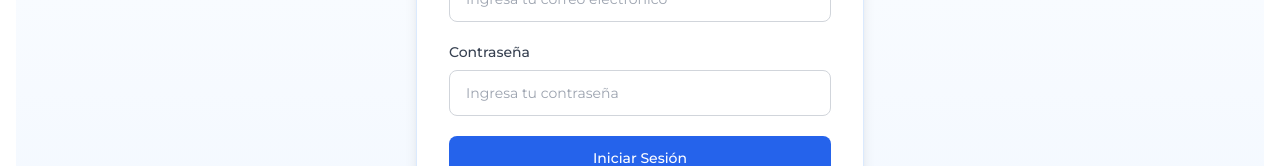
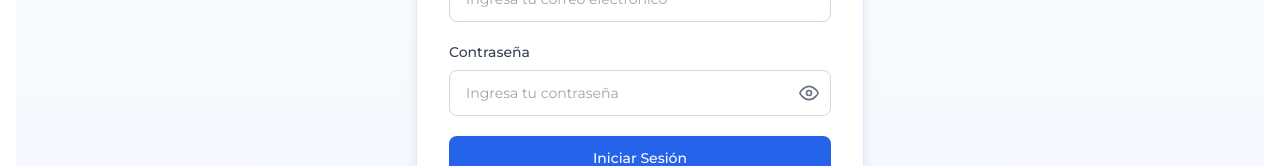
Before and after one commit to peterpunk97/cookieprint, a React (Vite) app: page /login in a window 1280 px wide. Shown: the part 390-556 px from the top of the page. Built offline with nearby package versions, Linux system fonts and the light colour scheme; no server answers.

Commit message:
actualización login y registro

```diff
--- a/src/pages/LoginPage.tsx
+++ b/src/pages/LoginPage.tsx
@@ -1,26 +1,27 @@
-"use client"
+"use client";
 
-import type React from "react"
-
-import { useState } from "react"
-import { Link, Navigate } from "react-router-dom"
-import { useLogin, useUser } from "../hooks"
-import { Loader } from "../components/shared/Loader"
+import type React from "react";
+import { useState } from "react";
+import { Link, Navigate } from "react-router-dom";
+import { useLogin, useUser } from "../hooks";
+import { Loader } from "../components/shared/Loader";
+import { FiEye, FiEyeOff } from "react-icons/fi";
 
 export const LoginPage = () => {
-  const [email, setEmail] = useState("")
-  const [password, setPassword] = useState("")
-  const { mutate, isPending } = useLogin()
+  const [email, setEmail] = useState("");
+  const [password, setPassword] = useState("");
+  const [showPassword, setShowPassword] = useState(false);
 
-  const { session, isLoading } = useUser()
+  const { mutate, isPending } = useLogin();
+  const { session, isLoading } = useUser();
 
   const onLogin = (e: React.FormEvent) => {
-    e.preventDefault()
-    mutate({ email, password })
-  }
+    e.preventDefault();
+    mutate({ email, password });
+  };
 
-  if (isLoading) return <Loader />
-  if (session) return <Navigate to="/" />
+  if (isLoading) return <Loader />;
+  if (session) return <Navigate to="/" />;
 
   return (
     <div className="min-h-screen flex flex-col items-center justify-center px-4 py-12 bg-gradient-to-b from-white to-blue-50">
@@ -32,7 +33,6 @@ export const LoginPage = () => {
 
         {isPending ? (
           <div className="w-full flex justify-center py-12">
-            {/* Custom spinner replacing LuLoader */}
             <div className="relative w-16 h-16">
               <div className="absolute w-full h-full rounded-full border-4 border-t-blue-600 border-r-blue-300/30 border-b-blue-300/10 border-l-blue-300/30 animate-spin"></div>
               <div className="absolute w-full h-full flex items-center justify-center">
@@ -66,17 +66,26 @@ export const LoginPage = () => {
                     to="/recuperar-password"
                     className="text-xs text-blue-600 hover:text-blue-800 transition-colors"
                   >
-
                   </Link>
                 </div>
+
+                <div className="relative">
                   <input
                     id="password"
-                  type="password"
+                    type={showPassword ? "text" : "password"}
                     placeholder="Ingresa tu contraseña"
-                  className="border border-gray-300 text-gray-900 px-4 py-3 placeholder:text-gray-400 text-sm rounded-lg w-full focus:ring-2 focus:ring-blue-500 focus:border-transparent transition-all outline-none"
+                    className="border border-gray-300 text-gray-900 px-4 py-3 pr-12 placeholder:text-gray-400 text-sm rounded-lg w-full focus:ring-2 focus:ring-blue-500 focus:border-transparent transition-all outline-none"
                     value={password}
                     onChange={(e) => setPassword(e.target.value)}
                   />
+                  <button
+                    type="button"
+                    onClick={() => setShowPassword((prev) => !prev)}
+                    className="absolute right-3 top-1/2 transform -translate-y-1/2 text-gray-500 hover:text-black"
+                  >
+                    {showPassword ? <FiEyeOff size={20} /> : <FiEye size={20} />}
+                  </button>
+                </div>
               </div>
 
               <button
@@ -99,5 +108,5 @@ export const LoginPage = () => {
         )}
       </div>
     </div>
-  )
-}
+  );
+};
--- a/src/pages/RegisterPage.tsx
+++ b/src/pages/RegisterPage.tsx
@@ -51,6 +51,7 @@ export const RegisterPage = () => {
 
   return (
     <div className="h-full flex flex-col items-center mt-12 gap-5 px-4">
+
       <h1 className="text-4xl font-bold capitalize">Regístrate</h1>
 
       <p className="text-sm font-medium">Por favor ingresa los siguientes datos</p>
```
Lines whose indentation alone changed are shown as unchanged.
